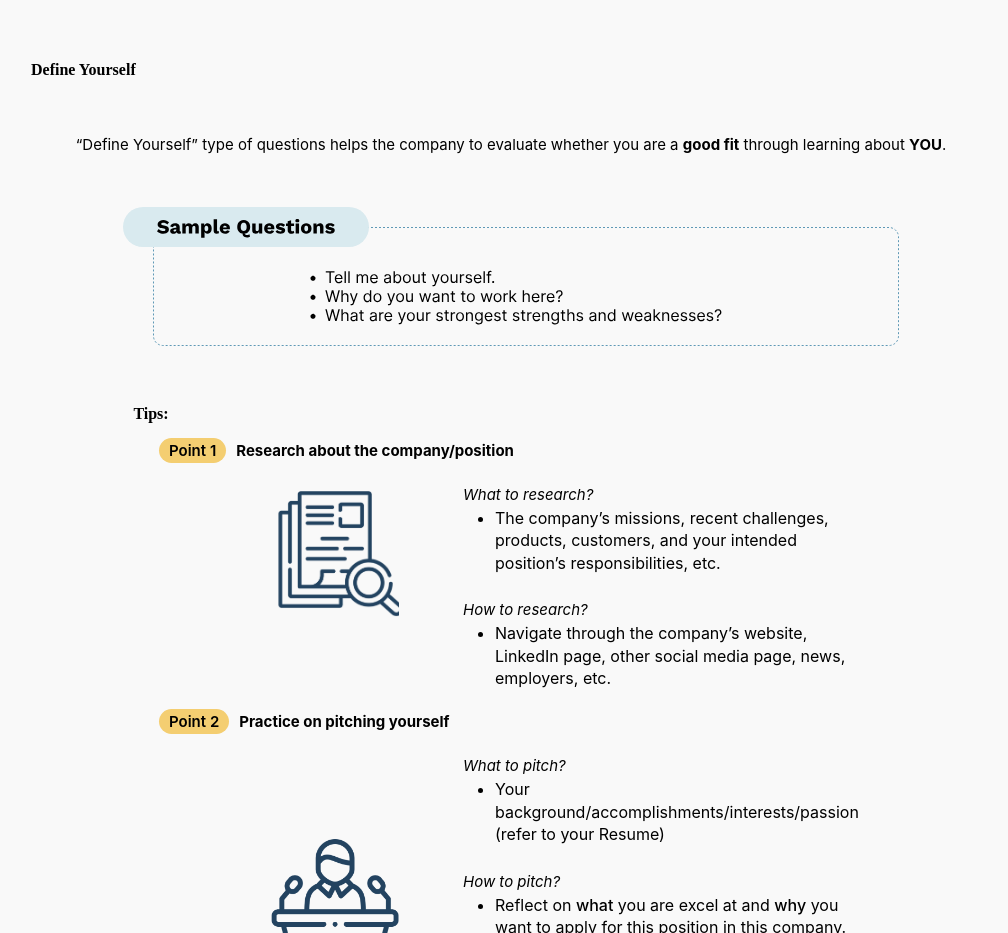
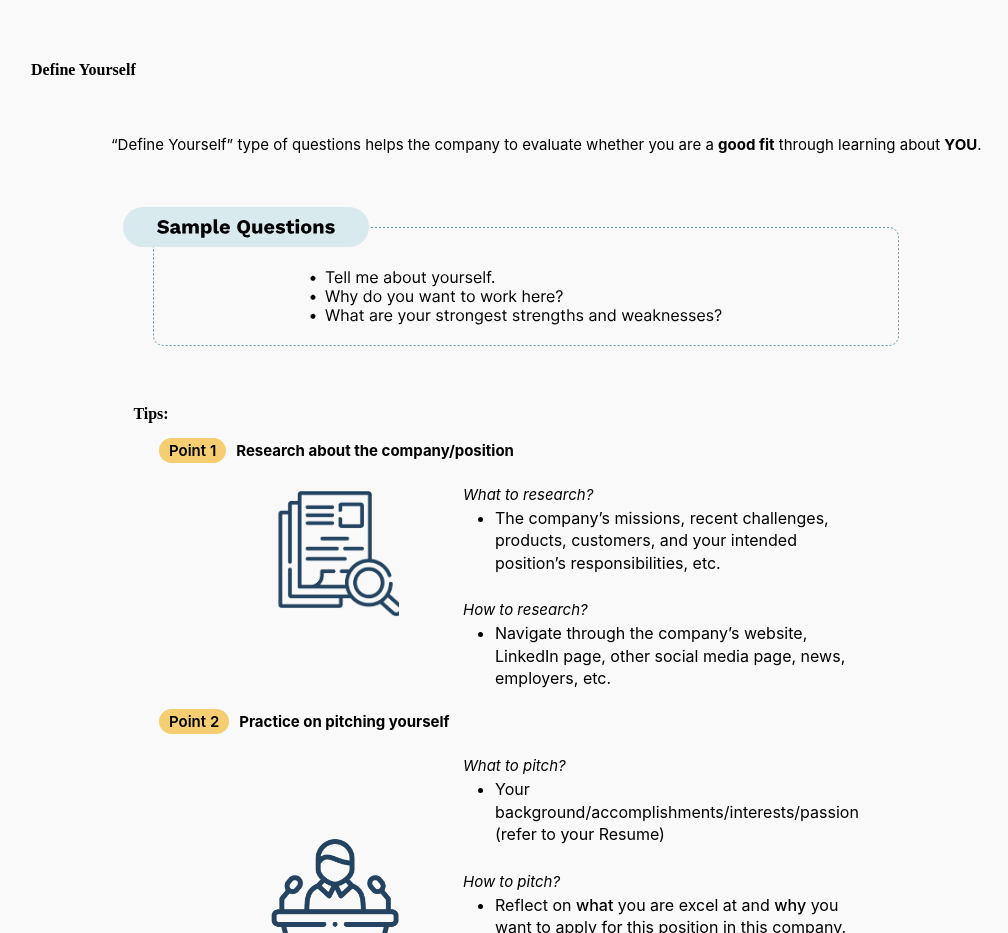
Before and after one commit to jiang718/GoalTritons, a Vue app in the folder vue/: page /interview in a window 1280 px wide. Shown: the part 1240-2173 px from the top of the page, without its empty margins (269-1277 px from the left). Built offline with nearby package versions, Linux system fonts and the light colour scheme; a web font is replaced by a local one.

Commit message:
changed line spacing for BQ and TQ

```diff
--- a/vue/src/components/Aside.vue
+++ b/vue/src/components/Aside.vue
@@ -87,7 +87,7 @@
             <span class="mod" @click="$router.push('/interview')">Interview Prep</span>
           </template>
           <el-menu-item-group>
-            <el-menu-item index="6-1" class="sub1">Why Interview</el-menu-item>
+            <el-menu-item index="6-1" class="sub1" @click="$router.push('/interview#whyInterview')" >Why Interview</el-menu-item>
           </el-menu-item-group>
           <el-sub-menu index="6-2">
             <template #title><span class="sub1">Interview Questions</span></template>
--- a/vue/src/views/Interview.vue
+++ b/vue/src/views/Interview.vue
@@ -9,7 +9,7 @@
 
 
 
-
+    <a id="whyInterview"></a>
     <div>
       <h2>Why Interview?</h2>
 
@@ -41,7 +41,7 @@
       <div>
         <h3>Define Yourself</h3>
 
-        <p style="margin-bottom: 50px">“Define Yourself” type of questions helps the company to evaluate whether you are a <strong>good fit</strong> through learning about <strong>YOU</strong>.</p>
+        <p style="margin-bottom: 50px; text-align: left; margin-left: 5rem">“Define Yourself” type of questions helps the company to evaluate whether you are a <strong>good fit</strong> through learning about <strong>YOU</strong>.</p>
 
         <img src="../assets/sampleQ1.svg">
 
```
